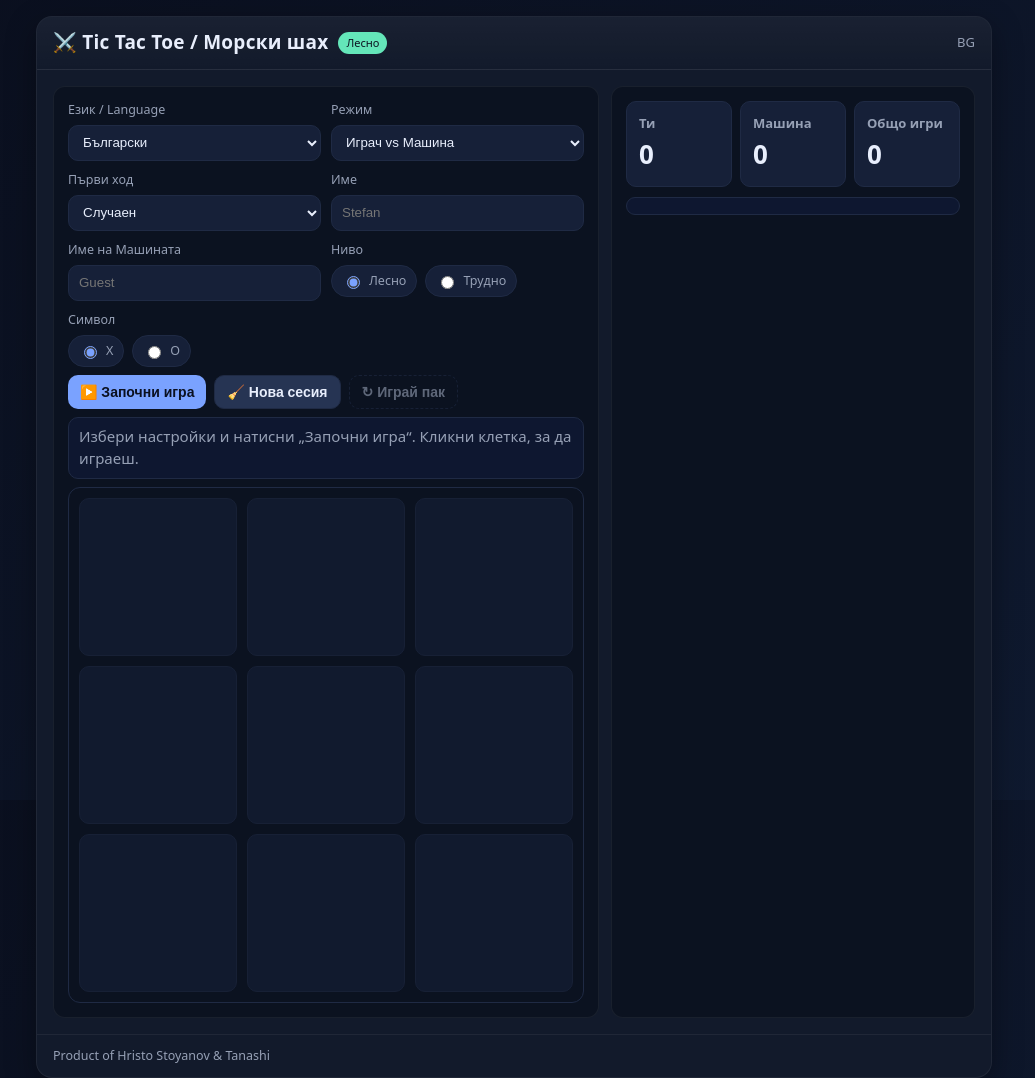
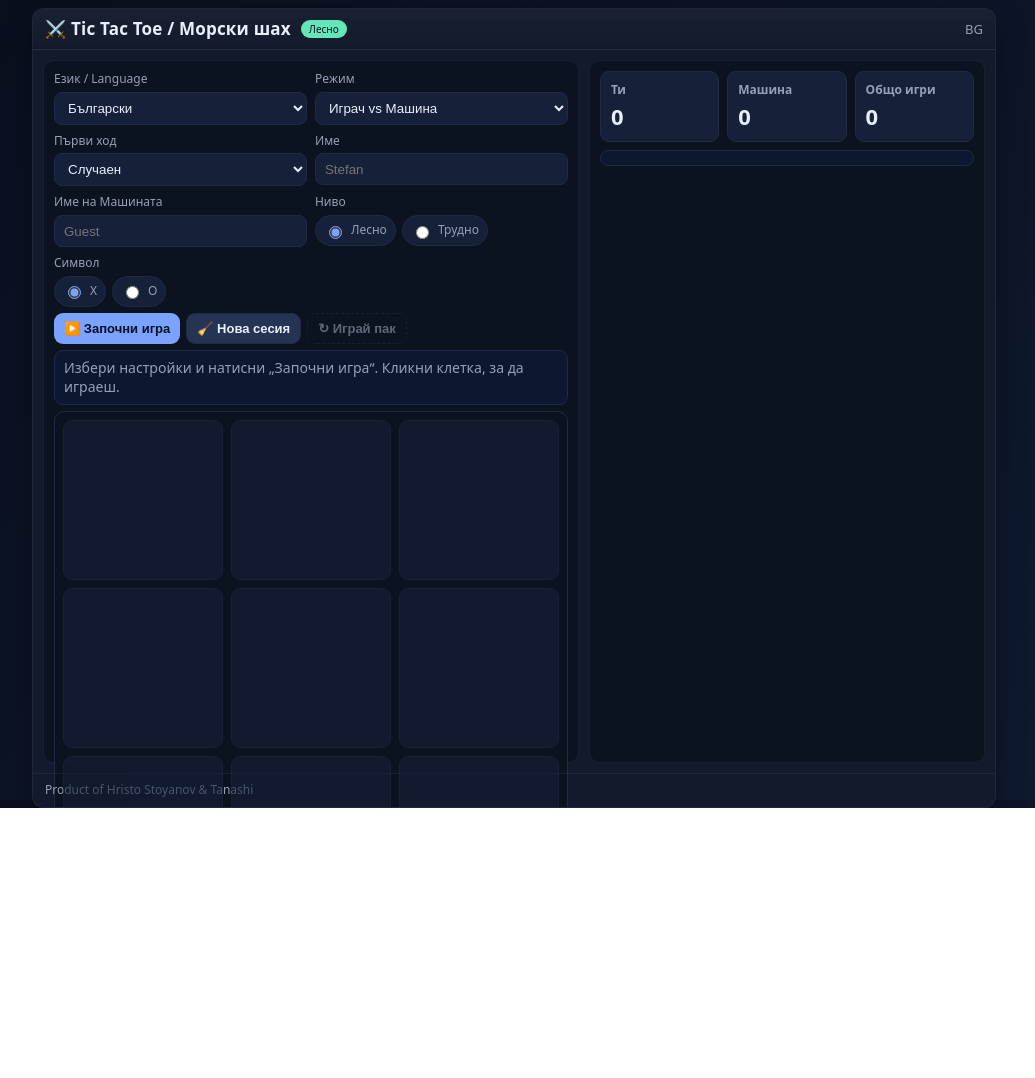
Before and after one commit to SATananov/Tictactoe2, a plain HTML site: page index.html in a window 1280 px wide. Shown: the whole page, without its empty margins (126-1161 px from the left). After the commit the page ends 808 px from the top, so only its background shows below. Drawn offline with Linux system fonts and the light colour scheme.

Commit message:
Update styles.css

```diff
--- a/styles.css
+++ b/styles.css
@@ -4,65 +4,71 @@
 }
 *{box-sizing:border-box}
 html,body{height:100%}
-body{margin:0;background:linear-gradient(135deg,#0a0f1e,#0f1a30);font:15px/1.45 system-ui,-apple-system,Segoe UI,Roboto,Ubuntu;color:var(--text)}
-.container{max-width:980px;margin:16px auto;padding:0 12px}
-.app{background:var(--card);border:1px solid rgba(255,255,255,.06);border-radius:16px;box-shadow:var(--shadow);overflow:hidden}
-header{display:flex;gap:12px;align-items:center;justify-content:space-between;padding:12px 16px;border-bottom:1px solid rgba(255,255,255,.06);background:linear-gradient(180deg,rgba(255,255,255,.03),rgba(255,255,255,0))}
-h1{font-size:19px;margin:0;letter-spacing:.25px}
-.badge{font-size:11px;color:var(--bg);background:var(--accent2);padding:3px 8px;border-radius:999px}
+body{
+  margin:0;background:linear-gradient(135deg,#0a0f1e,#0f1a30);
+  font:14px/1.4 system-ui,-apple-system,Segoe UI,Roboto,Ubuntu;color:var(--text);
+  height:100dvh; /* lock to viewport height */
+}
+.container{max-width:980px;height:100%;margin:8px auto;padding:0 8px}
+.app{
+  background:var(--card);border:1px solid rgba(255,255,255,.06);border-radius:12px;box-shadow:var(--shadow);
+  height:100%;display:grid;grid-template-rows:auto 1fr auto;overflow:hidden
+}
+header{display:flex;gap:10px;align-items:center;justify-content:space-between;padding:8px 12px;border-bottom:1px solid rgba(255,255,255,.06);background:linear-gradient(180deg,rgba(255,255,255,.03),rgba(255,255,255,0))}
+h1{font-size:17px;margin:0;letter-spacing:.2px}
+.badge{font-size:10px;color:var(--bg);background:var(--accent2);padding:2px 8px;border-radius:999px}
 
-.panel{display:grid;grid-template-columns:1.2fr .8fr;gap:12px;padding:16px}
+.panel{display:grid;grid-template-columns:1.15fr .85fr;gap:10px;padding:10px;min-height:0}
 @media (max-width:860px){.panel{grid-template-columns:1fr}}
 
-.left,.right{background:var(--bg);border:1px solid rgba(255,255,255,.06);border-radius:12px;padding:14px}
+.left,.right{background:var(--bg);border:1px solid rgba(255,255,255,.06);border-radius:10px;padding:10px;min-height:0}
 
-.controls{display:grid;grid-template-columns:repeat(2,minmax(0,1fr));gap:10px}
-.controls .field{display:flex;flex-direction:column;gap:6px}
-label{font-size:12.5px;color:var(--muted)}
-input[type="text"],select{background:var(--cell);border:1px solid var(--grid);border-radius:10px;color:var(--text);padding:8px 10px;outline:none;min-height:36px}
+.controls{display:grid;grid-template-columns:repeat(2,minmax(0,1fr));gap:8px}
+.controls .field{display:flex;flex-direction:column;gap:4px}
+label{font-size:12px;color:var(--muted)}
+input[type="text"],select{background:var(--cell);border:1px solid var(--grid);border-radius:8px;color:var(--text);padding:7px 9px;outline:none;min-height:32px}
 input[type="text"]:focus,select:focus{border-color:var(--accent)}
 
-.radio-row{display:flex;gap:8px;flex-wrap:wrap}
-.radio{display:inline-flex;align-items:center;gap:6px;background:var(--cell);border:1px solid var(--grid);border-radius:999px;padding:6px 10px;cursor:pointer}
+.radio-row{display:flex;gap:6px;flex-wrap:wrap}
+.radio{display:inline-flex;align-items:center;gap:6px;background:var(--cell);border:1px solid var(--grid);border-radius:999px;padding:6px 8px;cursor:pointer}
 .radio input{accent-color:var(--accent)}
 
-.button-row{display:flex;gap:8px;flex-wrap:wrap;margin-top:8px}
-button{background:var(--accent);border:none;color:#0a1020;padding:8px 12px;border-radius:10px;font-weight:600;cursor:pointer;font-size:14px}
+.button-row{display:flex;gap:6px;flex-wrap:wrap;margin-top:6px}
+button{background:var(--accent);border:none;color:#0a1020;padding:7px 10px;border-radius:9px;font-weight:700;cursor:pointer;font-size:13px}
 button.secondary{background:#263453;color:var(--text);border:1px solid var(--grid)}
 button.ghost{background:transparent;border:1px dashed var(--grid);color:var(--muted)}
 button:disabled{opacity:.6;cursor:not-allowed}
 
-.board{display:grid;grid-template-columns:repeat(3,1fr);gap:10px;background:var(--bg);border:1px solid var(--grid);border-radius:12px;padding:10px;margin-top:8px}
-.cell{aspect-ratio:1;border-radius:10px;background:var(--cell);display:flex;align-items:center;justify-content:center;font-size:36px;font-weight:800;letter-spacing:1px;cursor:pointer;user-select:none;border:1px solid var(--grid);transition:.15s}
+.status{margin-top:6px;padding:7px 9px;border-radius:9px;background:#0e1730;border:1px solid var(--grid);color:var(--text);min-height:34px}
+.status .muted{color:var(--muted)}
+.thinking{opacity:.9}
+
+.board{display:grid;grid-template-columns:repeat(3,1fr);gap:8px;background:var(--bg);border:1px solid var(--grid);border-radius:10px;padding:8px;margin-top:6px}
+.cell{aspect-ratio:1;border-radius:9px;background:var(--cell);display:flex;align-items:center;justify-content:center;font-size:28px;font-weight:800;letter-spacing:.8px;cursor:pointer;user-select:none;border:1px solid var(--grid);transition:.15s}
 .cell:hover{background:var(--cell-hover);transform:translateY(-1px)}
 .cell.disabled{pointer-events:none;opacity:.6}
 .cell.win{background:linear-gradient(180deg,rgba(220,255,220,.08),rgba(0,0,0,0));box-shadow:inset 0 0 0 1px rgba(152,255,170,.25)}
 
-.status{margin-top:8px;padding:8px 10px;border-radius:10px;background:#0e1730;border:1px solid var(--grid);color:var(--text);min-height:40px}
-.status .muted{color:var(--muted)}
-.thinking{opacity:.9}
+.score{display:grid;grid-template-columns:repeat(3,1fr);gap:8px}
+.card{background:var(--cell);border:1px solid var(--grid);border-radius:9px;padding:10px}
+.card h3{margin:0 0 2px 0;font-size:12px;color:var(--muted)}
+.num{font-size:22px;font-weight:800}
 
-.score{display:grid;grid-template-columns:repeat(3,1fr);gap:8px}
-.card{background:var(--cell);border:1px solid var(--grid);border-radius:10px;padding:12px}
-.card h3{margin:0 0 4px 0;font-size:13px;color:var(--muted)}
-.num{font-size:26px;font-weight:800}
+.log{margin-top:8px;background:#0e1730;border:1px solid var(--grid);border-radius:9px;max-height:110px;overflow:auto;padding:7px;font-family:ui-monospace, SFMono-Regular, Menlo, Consolas, monospace;font-size:11.5px}
+.sep{opacity:.5}
+footer{padding:8px 12px;border-top:1px solid rgba(255,255,255,.06);font-size:12px;color:var(--muted)}
 
-.log{margin-top:10px;background:#0e1730;border:1px solid var(--grid);border-radius:10px;max-height:170px;overflow:auto;padding:8px;font-family:ui-monospace, SFMono-Regular, Menlo, Consolas, monospace;font-size:12px}
-.sep{opacity:.5}
-footer{padding:12px 16px;border-top:1px solid rgba(255,255,255,.06);font-size:12.5px;color:var(--muted)}
-
-/* Extra compact mode for short screens */
-@media (max-height:740px){
-  body{font-size:14px}
-  h1{font-size:18px}
-  .container{margin:12px auto}
-  .panel{padding:12px;gap:10px}
-  .left,.right{padding:12px}
-  .board{gap:8px;padding:8px}
-  .cell{font-size:32px}
-  .log{max-height:140px}
+/* Extra compact tiers */
+@media (max-height:760px){
+  body{font-size:13.8px}
+  .cell{font-size:26px}
+  .log{display:none}
 }
-@media (max-height:640px){
-  .log{display:none}
-  .panel{padding-bottom:8px}
+@media (max-height:700px){
+  .score{grid-template-columns:repeat(3,minmax(0,1fr))}
+  .right{padding:8px}
+  .left{padding:8px}
+  .panel{gap:8px;padding:8px}
+  header{padding:7px 10px}
+  footer{padding:7px 10px}
 }
```
